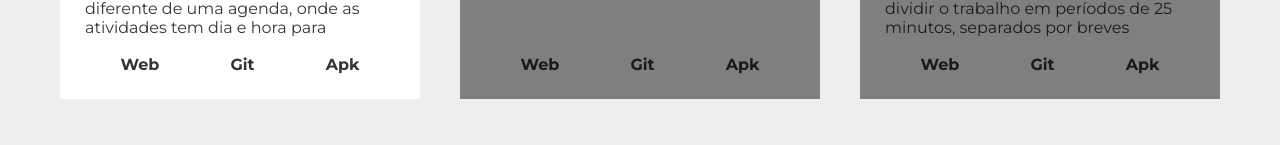
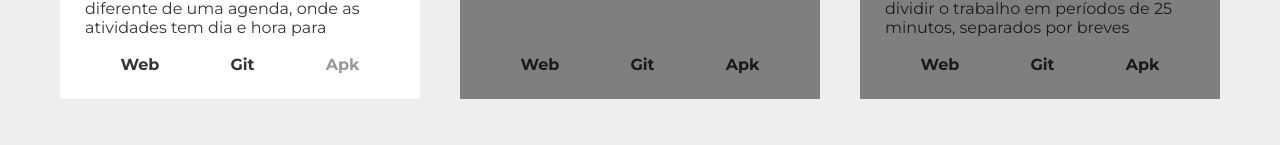
Before and after one commit to SamarionJunior/samarionjunior.github.io, a React (Create React App) app: page / in a window 1280 px wide. Shown: the part 1371-1516 px from the top of the page. Built offline with nearby package versions, Linux system fonts and the light colour scheme.

Commit message:
Desabilitando o Link para o APK

```diff
--- a/src/pages/Home/home.module.css
+++ b/src/pages/Home/home.module.css
@@ -124,6 +124,7 @@
             align-items: center;
 
             position: relative;
+            overflow: hidden;
         }
 
         #Home::before{
@@ -143,6 +144,7 @@
             z-index: 10;
 
             filter: brightness(30%);
+            overflow: hidden;
         }
 
         @media (max-width: 768px){
@@ -185,7 +187,7 @@
 
                 @media (max-width: 768px){
                     .Placard > h1{
-                        font-size: 11.5rem;
+                        font-size: 11.5rem; /* ERRO */
                         letter-spacing: calc(11.5rem / 10);
                         line-height: calc(11.5rem / 100 * 120);
                     }
@@ -490,6 +492,23 @@
                                 opacity: 100%;
                                 text-decoration: underline;
                             }
+                        }
+
+                        .ActionDisable{
+                            color: var(--Medium-Gray) !important;
+                            opacity: 100% !important;
+                            text-decoration: none !important;
+                            cursor: default !important;
+                        }
+
+                        .ActionDisable:hover{
+                            opacity: 100% !important;
+                            text-decoration: none !important;
+                        }
+
+                        .ActionDisable:active{
+                            opacity: 100% !important;
+                            text-decoration: none !important;
                         }
 
         #Contact{
--- a/src/pages/Home/index.jsx
+++ b/src/pages/Home/index.jsx
@@ -111,7 +111,7 @@ const Home = _ => {
                         <div className={Style.Actions}>
                             <Link to="https://samarionjunior.github.io/ToDo/" className={Style.Action} target="_blank" rel="noopener noreferrer">Web</Link>
                             <Link to="https://github.com/SamarionJunior/ToDo" className={Style.Action} target="_blank" rel="noopener noreferrer">Git</Link>
-                            <Link to="https://samarionjunior.github.io/ToDo/" className={Style.Action} target="_blank" rel="noopener noreferrer">Apk</Link>
+                            <Link to="https://samarionjunior.github.io/ToDo/" className={`${Style.Action} ${Style.ActionDisable}`} target="_blank" rel="noopener noreferrer">Apk</Link>
                         </div>
                     </div>
                 </div>
```
